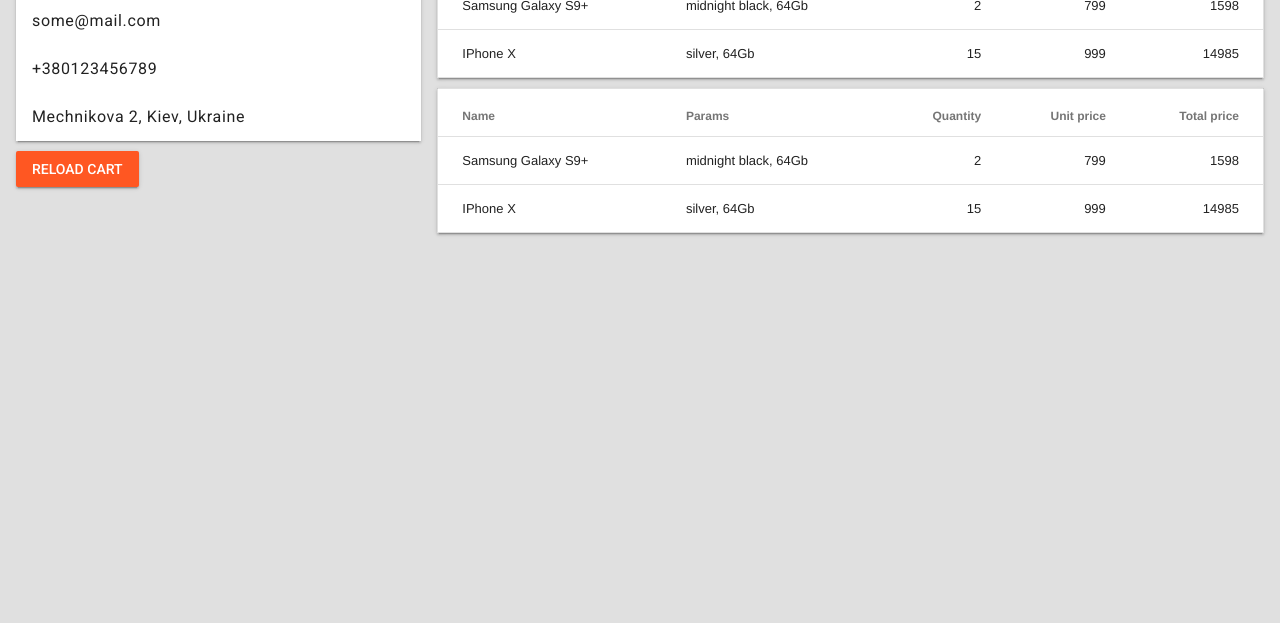
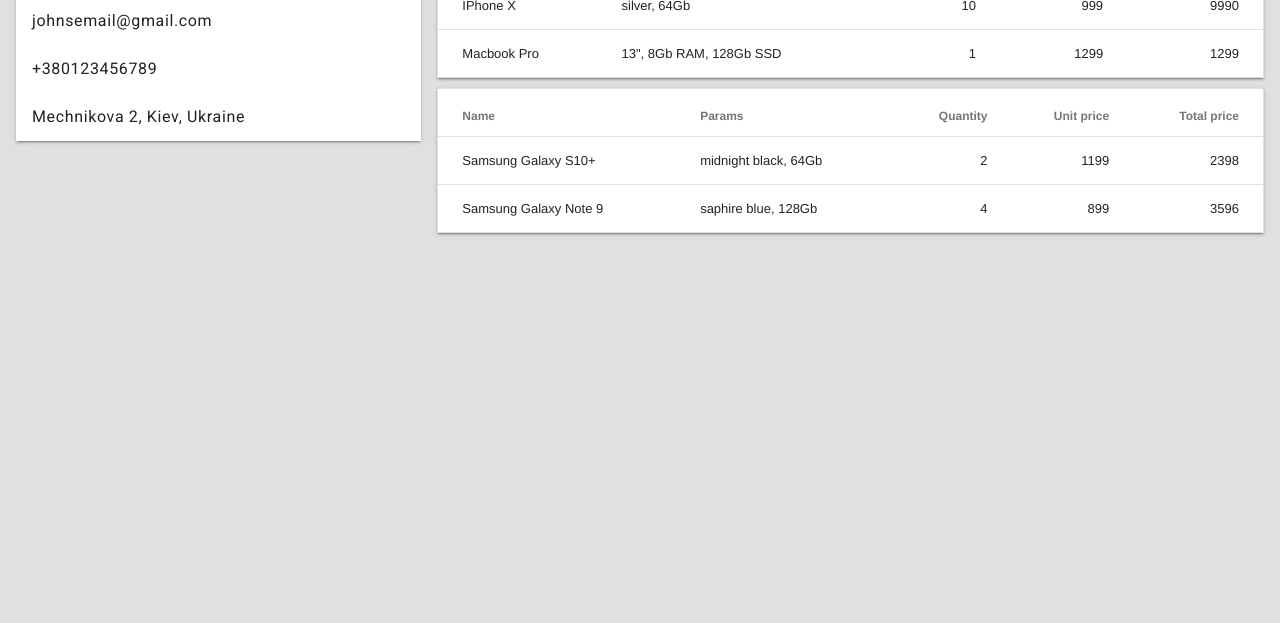
Before and after one commit to shpax/cart-app_tutorial, a plain HTML site: page index.html in a window 1280 px wide. Shown: the part 177-800 px from the top of the page. Drawn offline with nearby package versions, Linux system fonts and the light colour scheme.

Commit message:
removed lesson initials

```diff
--- a/index.html
+++ b/index.html
@@ -14,7 +14,7 @@
   <script defer src="https://code.getmdl.io/1.3.0/material.min.js"></script>
 
 
-  <script src="./dist/bundle.js"></script>
+  <script src="./src/index.js"></script>
 </head>
 <body>
   <div class="mdl-layout mdl-js-layout mdl-layout--fixed-header mdl-color--grey-300">
@@ -50,9 +50,6 @@
                 <span class="mdl-list__item-primary-content">Mechnikova 2, Kiev, Ukraine</span>
               </li>
             </ul>
-            <button class="mdl-button mdl-js-button mdl-button--raised mdl-button--colored demo-content--separated mdl-js-ripple-effect" onclick="updateOrderList()">
-              Reload Cart
-            </button>
           </div>
           <div class="mdl-cell mdl-cell--8-col" id="order-list">
             <table class="demo-content--full demo-content--separated mdl-data-table mdl-shadow--2dp mdl-color--white">
```
Also changed, not shown: package.json (deleted, +0 -17 lines), 1 other file.
